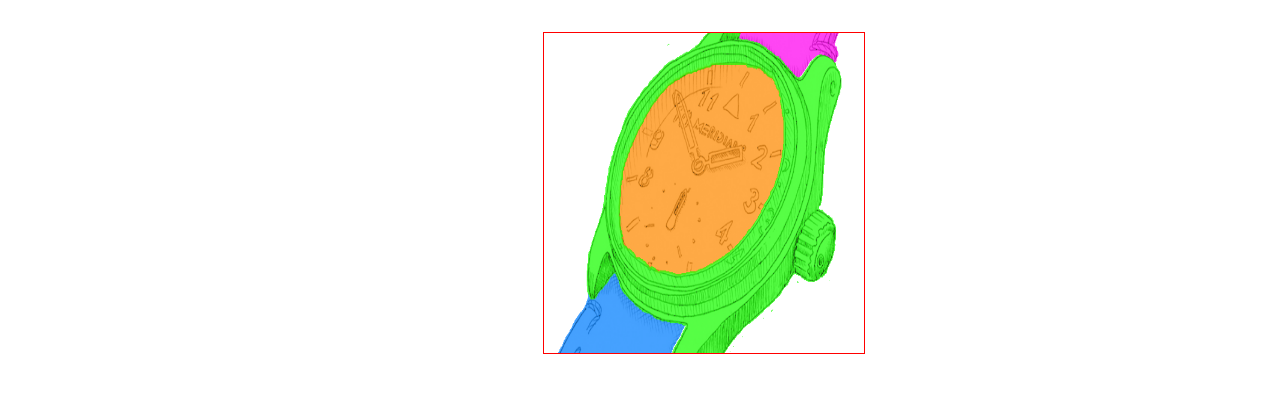
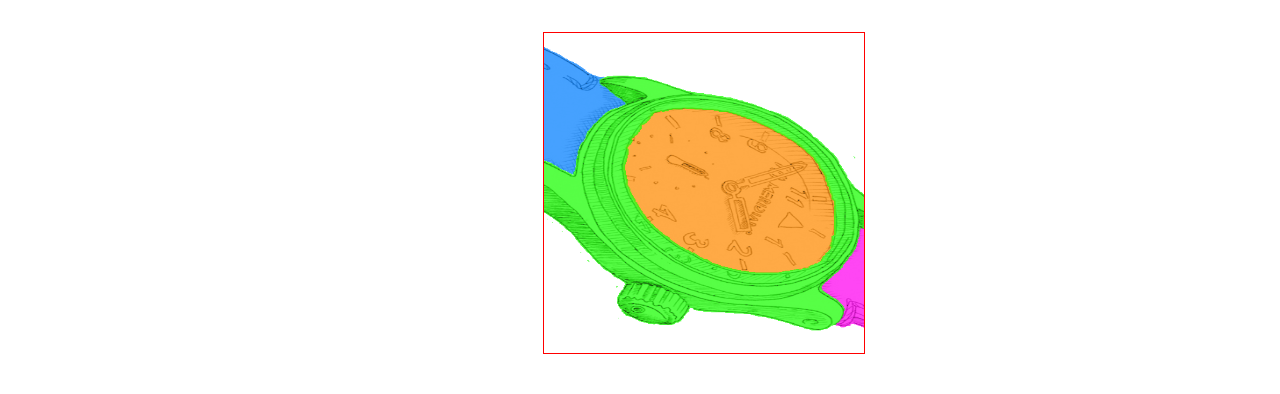
Before and after one commit to morphet81/vue-picture-colouring, a Vue app: page / in a window 1280 px wide. Shown: the top 394 px of the page. Built offline with nearby package versions, Linux system fonts and the light colour scheme; what vue2-hammer would draw is missing.

Commit message:
Add rotation

```diff
--- a/package.json
+++ b/package.json
@@ -1,6 +1,6 @@
 {
   "name": "vue-picture-colouring",
-  "version": "0.3.9",
+  "version": "0.3.10",
   "license": "MIT",
   "homepage": "https://github.com/morphet81/vue-picture-colouring",
   "keywords": ["vue", "drawing", "colouring", "stickers"],
--- a/src/App.vue
+++ b/src/App.vue
@@ -4,7 +4,7 @@
       <vpc-image class="vic-image" ref="vicImage" :style="imageStyle" :color="colors[currentColor]" :sticker="stickers[currentSticker]"
       :erase="erase" :tool-width="toolWidth" :src="mainLayers[currentMainLayer]"
       :bw-src="require('./assets/watch-sketch-example.png')" :sticker-width="stickerSize" :sticker-height="stickerSize"
-      :sub-layers="subLayers" :zoom-level="zoomLevel"></vpc-image>
+      :sub-layers="subLayers" :zoom-level="zoomLevel" :rotation="90"></vpc-image>
     </div>
     <div class="colors">
       <div class="color-container" v-for="(color, i) in colors" :key="i">
--- a/src/components/ColouringImage.vue
+++ b/src/components/ColouringImage.vue
@@ -43,7 +43,7 @@
             },
             subLayerStyle () {
                 return {
-                    'transform': `scale(${this.appliedZoom})`
+                    'transform': `scale(${this.appliedZoom}) rotate(${this.rotation}deg)`
                 }
             },
         },
@@ -87,7 +87,11 @@
             zoomLevel: {
                 type: Number,
                 default: 1
-            }
+            },
+            rotation: {
+                type: Number,
+                default: 0
+            },
         },
         methods: {
             windowToCanvas (canvas, x, y) {
@@ -99,6 +103,7 @@
             applyTransformations (ctx) {
                 ctx.translate(this.canvas.width / 2, this.canvas.height / 2)
                 ctx.scale(this.appliedZoom, this.appliedZoom)
+                ctx.rotate(this.rotation * Math.PI / 180)
                 ctx.translate(-this.canvas.width / 2, -this.canvas.height / 2)
             },
             getPixels (canvas) {
```
Also changed, not shown: 1 other file (tests, documents, lock files or other folders).
